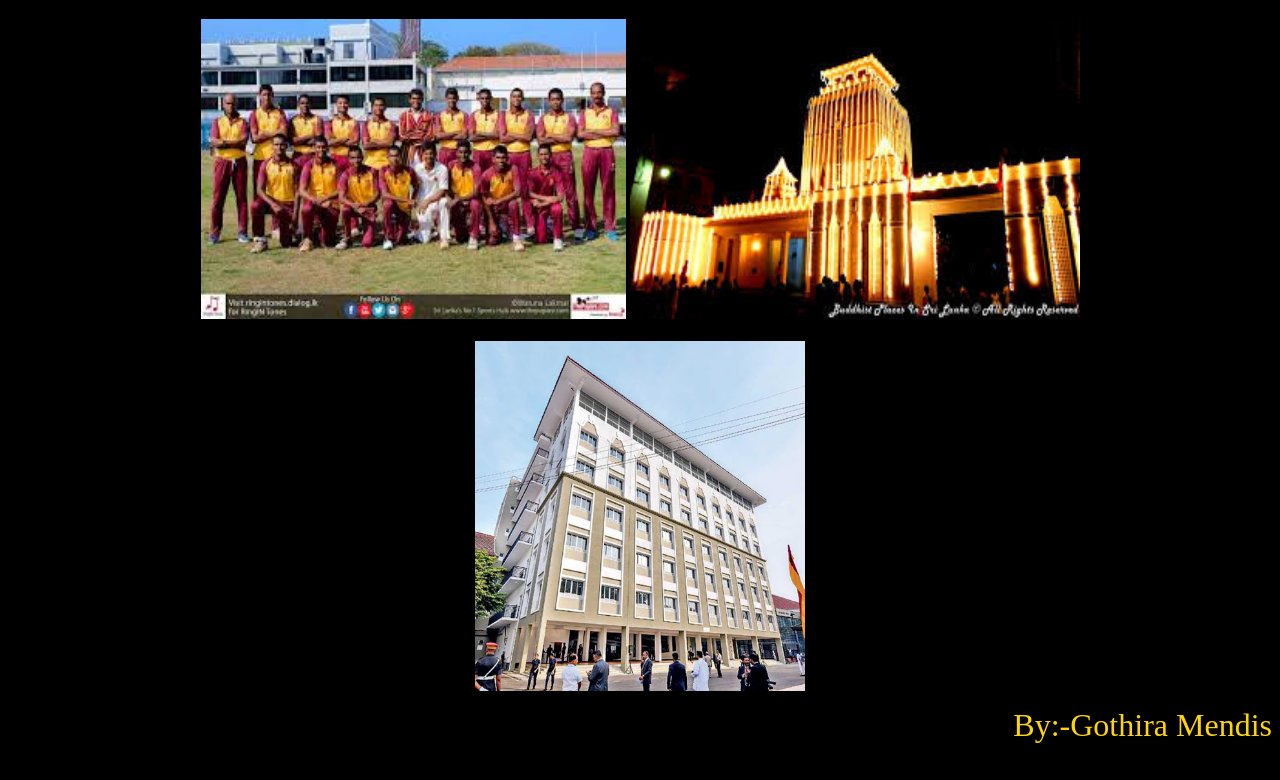
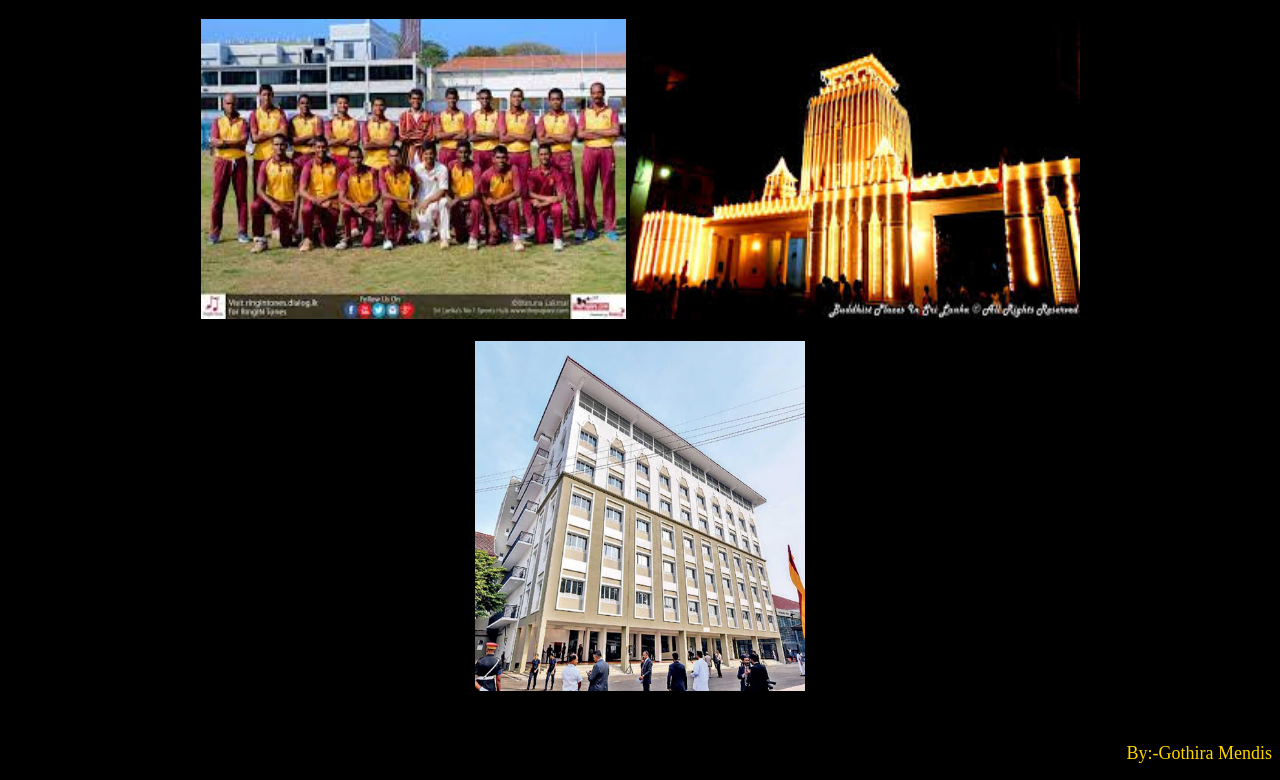
Before and after one commit to gothira/Ananda-College, a plain HTML site: page index.html in a window 1280 px wide. Shown: the part 2316-3096 px from the top of the page. Drawn offline with Linux system fonts and the light colour scheme.

Commit message:
Update index.html

```diff
--- a/index.html
+++ b/index.html
@@ -76,6 +76,8 @@
 <center>
 <img src="img\6.jpg" height="350" width="330">
 </center>
- <p align="right"><font face="ANURATI" COLOR="GOLD" size="6">By:-Gothira Mendis</font</p>
+ <br>
+ <br>
+ <p align="right"><font face="Times New Roman" COLOR="GOLD" size="4">By:-Gothira Mendis</font</p>
 </body>
 </html>
```
